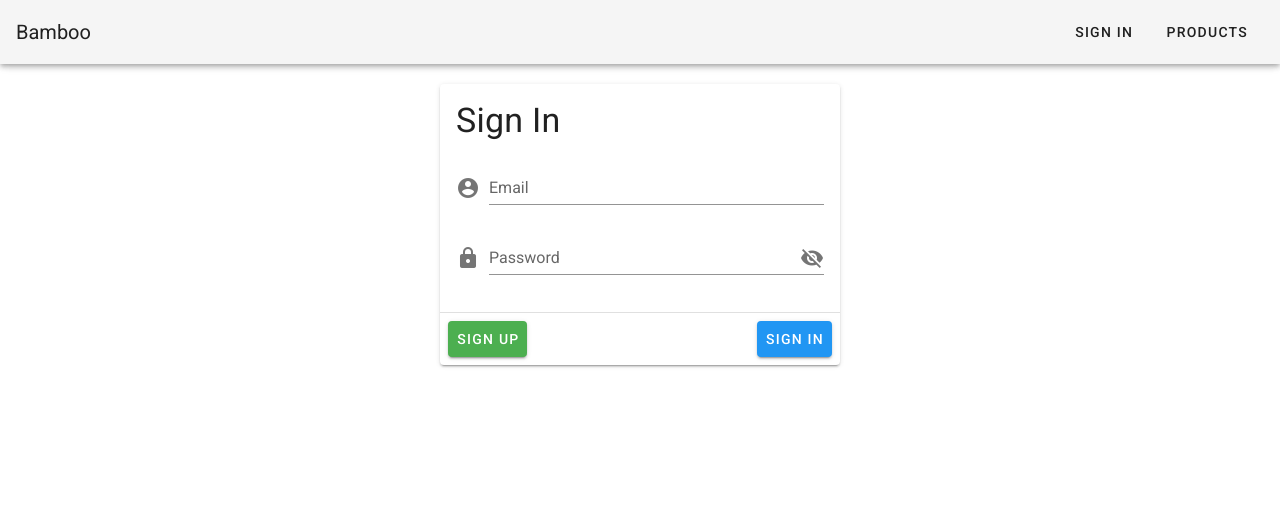
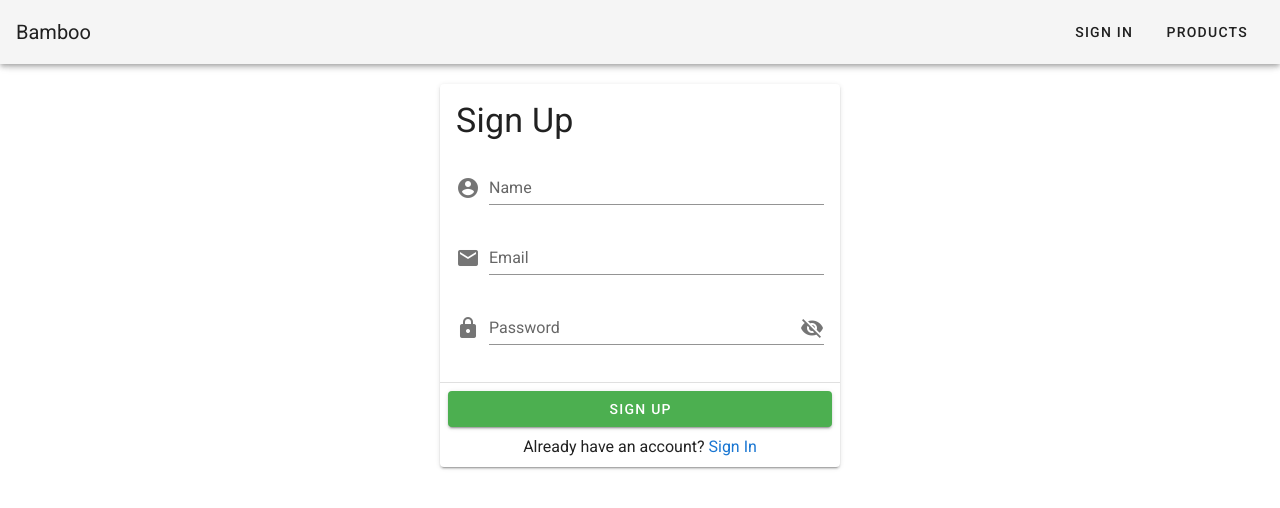
Before and after one commit to markkaylor/bamboo, a Vue app: page / in a window 1280 px wide. Shown: the top 508 px of the page. Built offline with nearby package versions, Linux system fonts and the light colour scheme.

Commit message:
style sign in form

```diff
--- a/db.json
+++ b/db.json
@@ -110,5 +110,19 @@
       "type": "Week",
       "id": 6
     }
+  ],
+  "users": [
+    {
+      "name": "",
+      "email": "",
+      "password": "",
+      "id": 1
+    },
+    {
+      "name": "bob2",
+      "email": "bob2@evans.com",
+      "password": "123123123",
+      "id": 2
+    }
   ]
 }
--- a/src/components/SignInForm.vue
+++ b/src/components/SignInForm.vue
@@ -1,18 +1,26 @@
 <template>
   <v-card width="400" class="mx-auto">
     <v-card-title>
-      <h1 class="display-1">Sign In</h1>
+      <h1 class="display-1">{{ action }}</h1>
     </v-card-title>
     <v-card-text>
       <v-form>
         <v-text-field
+          label="Name"
+          prepend-icon="mdi-account-circle"
+          v-if="newUser"
+          v-model="user.name"
+        />
+        <v-text-field
           label="Email"
           type="email"
-          prepend-icon="mdi-account-circle"
+          prepend-icon="mdi-email"
+          v-model="user.email"
         />
         <v-text-field
           label="Password"
           :type="passwordType"
+          v-model="user.password"
           prepend-icon="mdi-lock"
           :append-icon="passwordIcon"
           @click:append="toggleShowPassword"
@@ -20,10 +28,23 @@
       </v-form>
     </v-card-text>
     <v-divider />
-    <v-card-actions>
-      <v-btn color="success">Sign Up</v-btn>
+    <v-card-actions class="flex-column">
+      <v-btn
+        color="success"
+        block
+        @click="createUser"
+      >
+        {{ action }}
+      </v-btn>
+      <span class="mt-2">
+        {{ hasAccountMessage }}
+        <a
+          @click="toggleHasAccount"
+        >
+          {{ hasAccountAction}}
+        </a>
+      </span>
       <v-spacer />
-      <v-btn color="info">Sign In</v-btn>
     </v-card-actions>
   </v-card>
 </template>
@@ -35,6 +56,13 @@
     data() {
       return {
         showPassword: false,
+        newUser: true,
+        user: {
+          name: '',
+          email: '',
+          password: '',
+          admin: false,
+        }
       }
     },
     computed: {
@@ -43,11 +71,26 @@
       },
       passwordIcon() {
         return this.showPassword ? 'mdi-eye' : 'mdi-eye-off'
+      },
+      action() {
+        return this.newUser ? 'Sign Up' : 'Sign In'
+      },
+      hasAccountMessage() {
+        return this.newUser ? 'Already have an account? ' : 'Don\'t have an account yet? '
+      },
+      hasAccountAction() {
+        return this.newUser ? 'Sign In' : 'Sign Up'
       }
     },
     methods: {
+      toggleHasAccount() {
+        this.newUser = !this.newUser
+      },
       toggleShowPassword() {
         this.showPassword = !this.showPassword
+      },
+      createUser() {
+        this.$store.dispatch('createUser', this.user)
       }
     }
   })
--- a/src/services/ContractService.js
+++ b/src/services/ContractService.js
@@ -1,12 +1,6 @@
 import ApiClient from '@/services/ApiClient.js'
 
 export default {
-  getContracts() {
-    return ApiClient.get('/contract')
-  },
-  getContract(id) {
-    return ApiClient.get('/contracts/' + id)
-  },
   postContract(contract) {
     return ApiClient.post('/contracts', contract)
   }
--- /dev/null
+++ b/src/services/UserService.js
@@ -0,0 +1,7 @@
+import ApiClient from '@/services/ApiClient.js'
+
+export default {
+  postUser(user) {
+    return ApiClient.post('/users', user)
+  }
+}
--- a/src/store/modules/user.js
+++ b/src/store/modules/user.js
@@ -1,3 +1,20 @@
+import UserService from '@/services/UserService.js'
+
 export const state = {
-  user: { id: '1', name: 'Mark' },
+  users: [],
+  user: {},
 }
+
+export const mutations = {
+  ADD_USER(state, user) {
+    state.users.push(user)
+  }
+}
+
+export const actions = {
+  createUser({ commit }, user) {
+    return UserService.postUser(user).then(() => {
+      commit('ADD_USER', user)
+    })
+  }
+}
```
